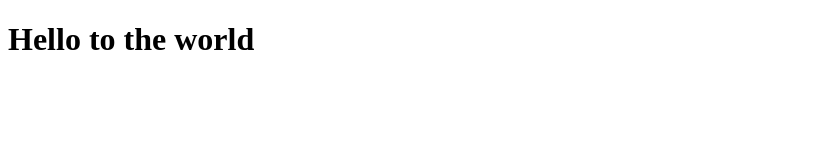
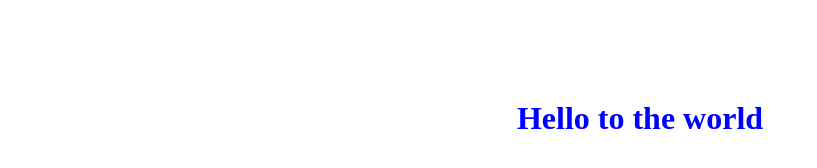
Before and after one commit to AyaAltayeb-FullStack/hello, a plain HTML site: page index.html in a window 1280 px wide. Shown: the whole page, without its empty margins (0-817 px from the left). Drawn offline with Linux system fonts and the light colour scheme.

Commit message:
Update index.html

```diff
--- a/index.html
+++ b/index.html
@@ -4,6 +4,6 @@
     <title>Hello</title>
   </head>
   <body>
-    <h1 style ="text-center; color: "blue">Hello to the world</h1>
+    <h1 style ="color:blue;text-align:center;margin-top:100px" >Hello to the world</h1>
   </body>
 </html>
```
